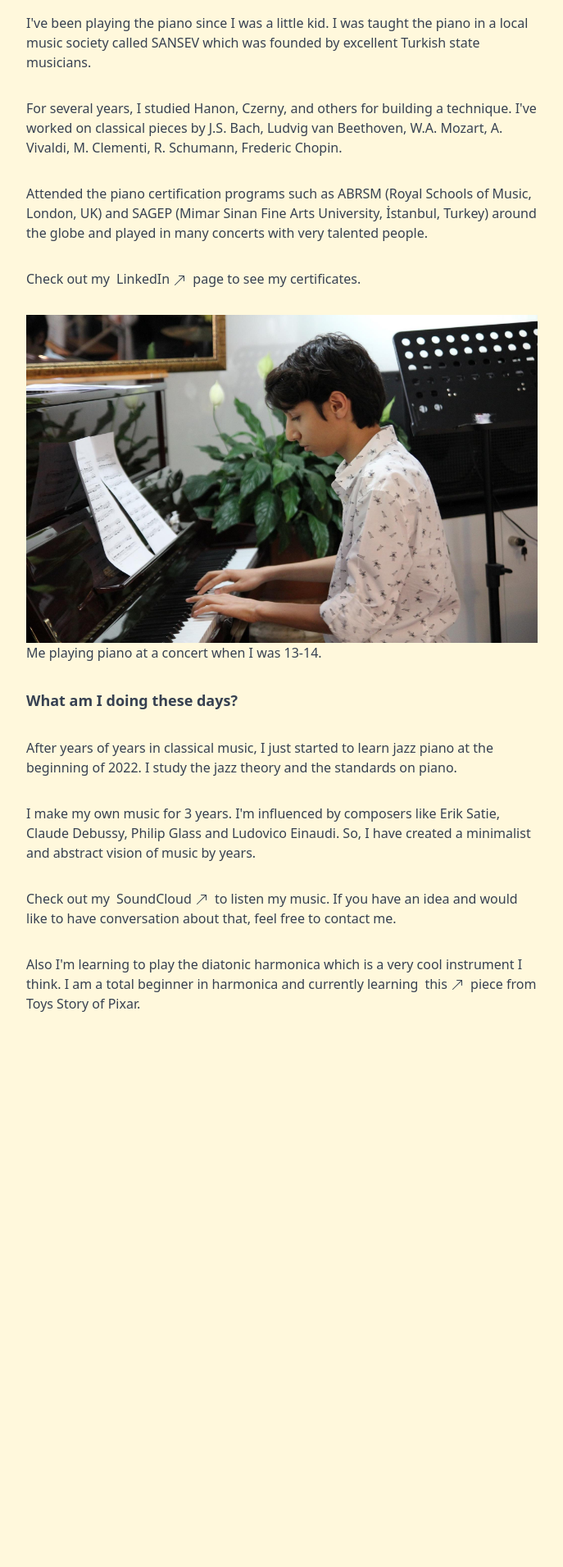
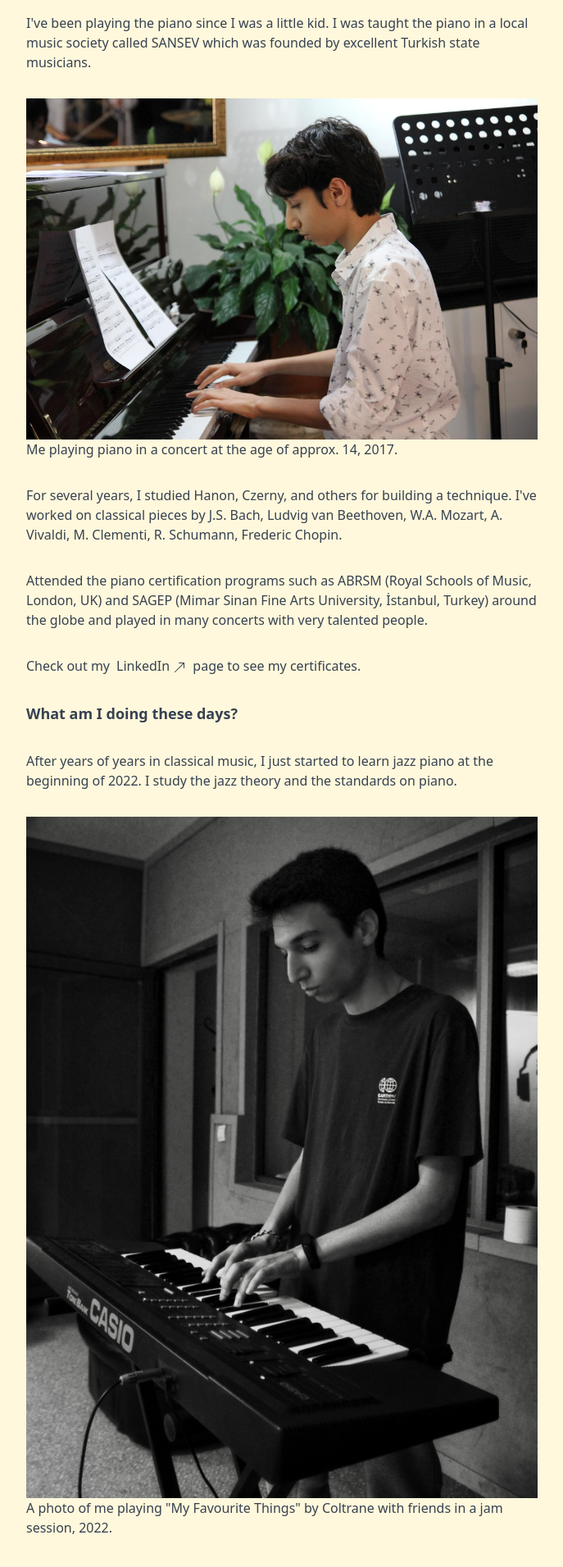
Before and after one commit to egecam/next-blog, a Next.js app: page /music in a window 1280 px wide. Shown: the part 160-2071 px from the top of the page at 82% size, without its empty margins (296-983 px from the left). Before the commit the page ends 1476 px from the top, so only its background shows below. Built offline with nearby package versions, Linux system fonts and the light colour scheme.

Commit message:
add new photo and desc text

```diff
--- a/pages/music.js
+++ b/pages/music.js
@@ -17,6 +17,16 @@ function MusicPage() {
             the piano in a local music society called SANSEV which was founded
             by excellent Turkish state musicians.
           </p>
+          <div className="mt-20">
+            <NextImage
+              src="/img/piano.jpg"
+              alt="Me playing piano in a concert at the age of approx. 14. (2017)"
+              width={1200}
+              height={800}
+              layout="responsive"
+            />
+          </div>
+          <span>Me playing piano in a concert at the age of approx. 14, 2017.</span>
           <p>
             For several years, I studied Hanon, Czerny, and others for building
             a technique. I've worked on classical pieces by J.S. Bach, Ludvig
@@ -33,7 +43,7 @@ function MusicPage() {
             Check out my
             <Link href="https://www.linkedin.com/in/egecam">
               <a
-                className="link hover:text-amber-500 transition-all hover:underline"
+                className="link hover:text-amber-500 hover:underline"
                 target={"_blank"}
               >
                 LinkedIn <BsArrowUpRight className="inline-flex" />
@@ -41,32 +51,36 @@ function MusicPage() {
             </Link>
             page to see my certificates.
           </p>
-          <div className="mt-20">
-            <NextImage
-              src="/img/piano.jpg"
-              alt="Me playing piano at a concert when I was 13-14"
-              width={1433}
-              height={918}
-              layout="responsive"
-            />
-          </div>
-          <span>Me playing piano at a concert when I was 13-14</span>.
+
           <h2 className="text-lg font-bold">What am I doing these days?</h2>
           <p>
             After years of years in classical music, I just started to learn
             jazz piano at the beginning of 2022. I study the jazz theory and the
             standards on piano.
           </p>
+          <div className="mt-20">
+            <NextImage
+              src="/img/jam.jpeg"
+              alt='A photo of me playing "My Favourite Things" by Coltrane with friends in a jam session. (2022)'
+              width={956}
+              height={1273}
+              layout="responsive"
+            />
+          </div>
+          <span>
+            A photo of me playing "My Favourite Things" by Coltrane with friends
+            in a jam session, 2022.
+          </span>
           <p>
             I make my own music for 3 years. I'm influenced by composers like
-            Erik Satie, Claude Debussy, Philip Glass and Ludovico Einaudi. So, I
+            Erik Satie, Claude Debussy, Philip Glass, Ludovico Einaudi and Fazıl Say. So, I
             have created a minimalist and abstract vision of music by years.
           </p>
           <p>
             Check out my
             <Link href="https://www.soundcloud.com/egecam">
               <a
-                className="link hover:text-amber-500 transition-all hover:underline"
+                className="link hover:text-amber-500 hover:underline"
                 target={"_blank"}
               >
                 SoundCloud <BsArrowUpRight className="inline-flex" />
@@ -75,13 +89,14 @@ function MusicPage() {
             to listen my music. If you have an idea and would like to have
             conversation about that, feel free to contact me.
           </p>
+          <h2 className="text-lg font-bold">Oh, Harmonica!</h2>
           <p>
             Also I'm learning to play the diatonic harmonica which is a very
             cool instrument I think. I am a total beginner in harmonica and
             currently learning
             <Link href="https://youtu.be/DNZUKm0ApEM">
               <a
-                className="link hover:text-amber-500 transition-all hover:underline"
+                className="link hover:text-amber-500 hover:underline"
                 target={"_blank"}
               >
                 this <BsArrowUpRight className="inline-flex" />
```
